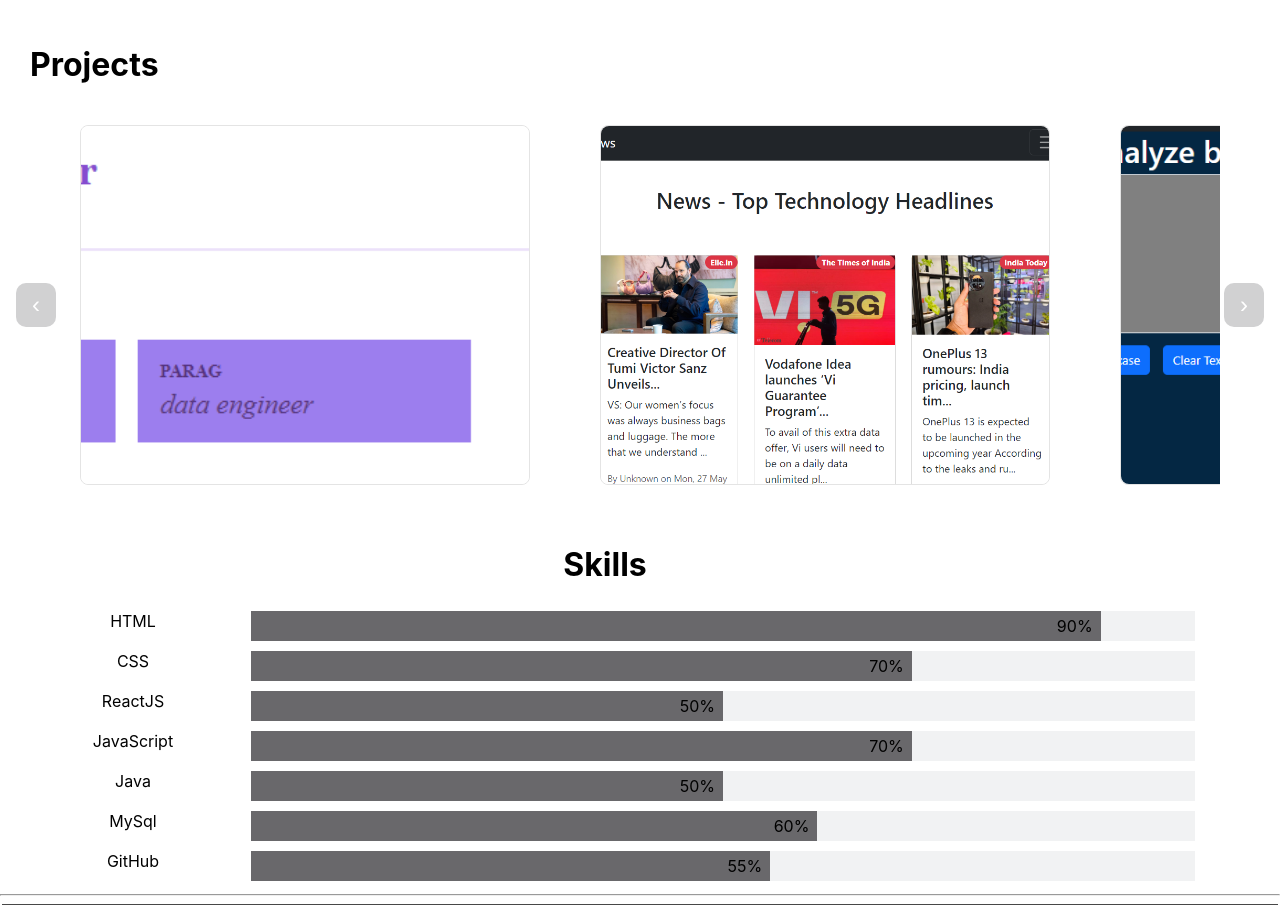
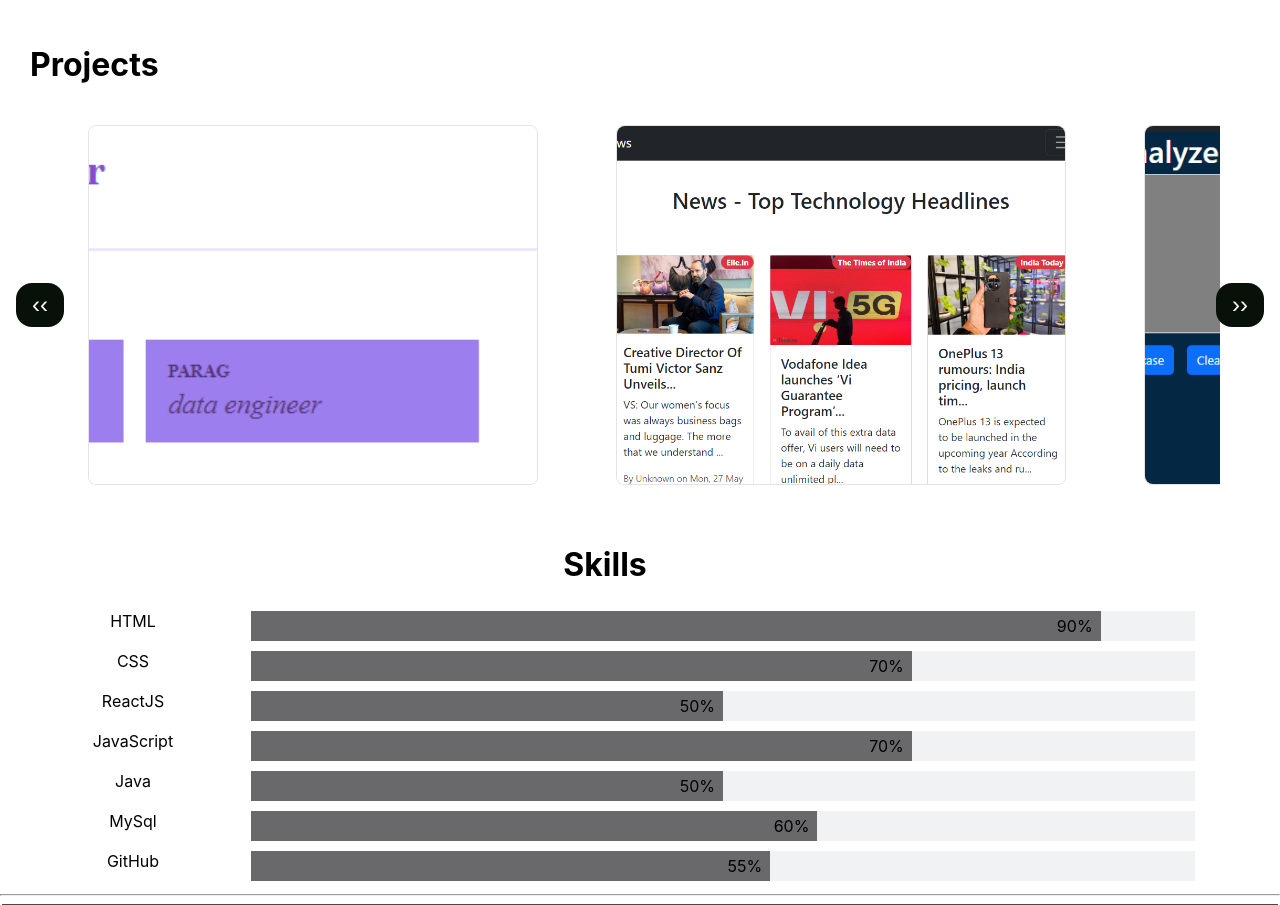
Before and after one commit to ganeshshelkeGCS/Personal-Portfolio, a React (Create React App) app: page / in a window 1280 px wide. Shown: the part 960-1865 px from the top of the page. Built offline with nearby package versions, Linux system fonts and the light colour scheme.

Commit message:
updated slider buttons

```diff
--- a/src/components/Projects/Projects.jsx
+++ b/src/components/Projects/Projects.jsx
@@ -10,7 +10,7 @@
       </div>
 
       <div className={styles.sliderContainer}>
-        <button className={styles.prevButton}>&#8249;</button>
+        <button className={styles.prevButton}>&#8249;&#8249;</button>
         <div className={styles.cardsContainer}>
           {projects.map((project, index) => (
             <div className={styles.card} key={index}>
@@ -30,7 +30,7 @@
             </div>
           ))}
         </div>
-        <button className={styles.nextButton}>&#8250;</button>
+        <button className={styles.nextButton}>&#8250;&#8250;</button>
       </div>
     </div>
   );
--- a/src/components/Projects/Projects.module.css
+++ b/src/components/Projects/Projects.module.css
@@ -42,6 +42,7 @@
   border: 1px solid rgb(228, 228, 228);
   flex: 0 0 auto;
   scroll-snap-align: start;
+  margin-left: 8px;
 }
 
 .card .imageBox {
@@ -152,11 +153,11 @@
   transform: translateY(-50%);
   font-size: 24px;
   padding: 8px 16px;
-  background-color: #d1d1d2;
+  background-color: #081108;
   color: white;
   border: none;
   cursor: pointer;
-  border-radius: 10px;
+  border-radius: 16px;
 }
 
 .prevButton {
```
